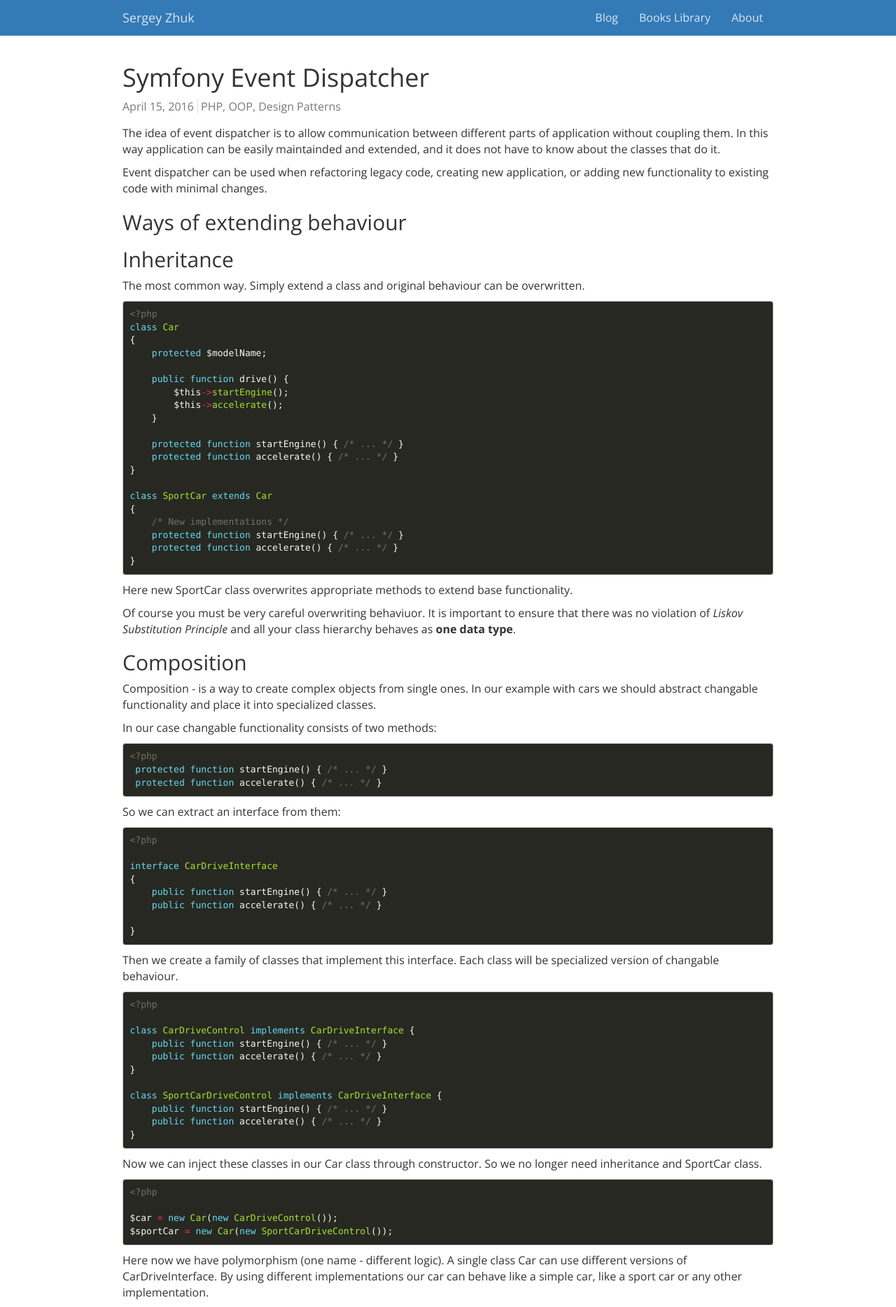
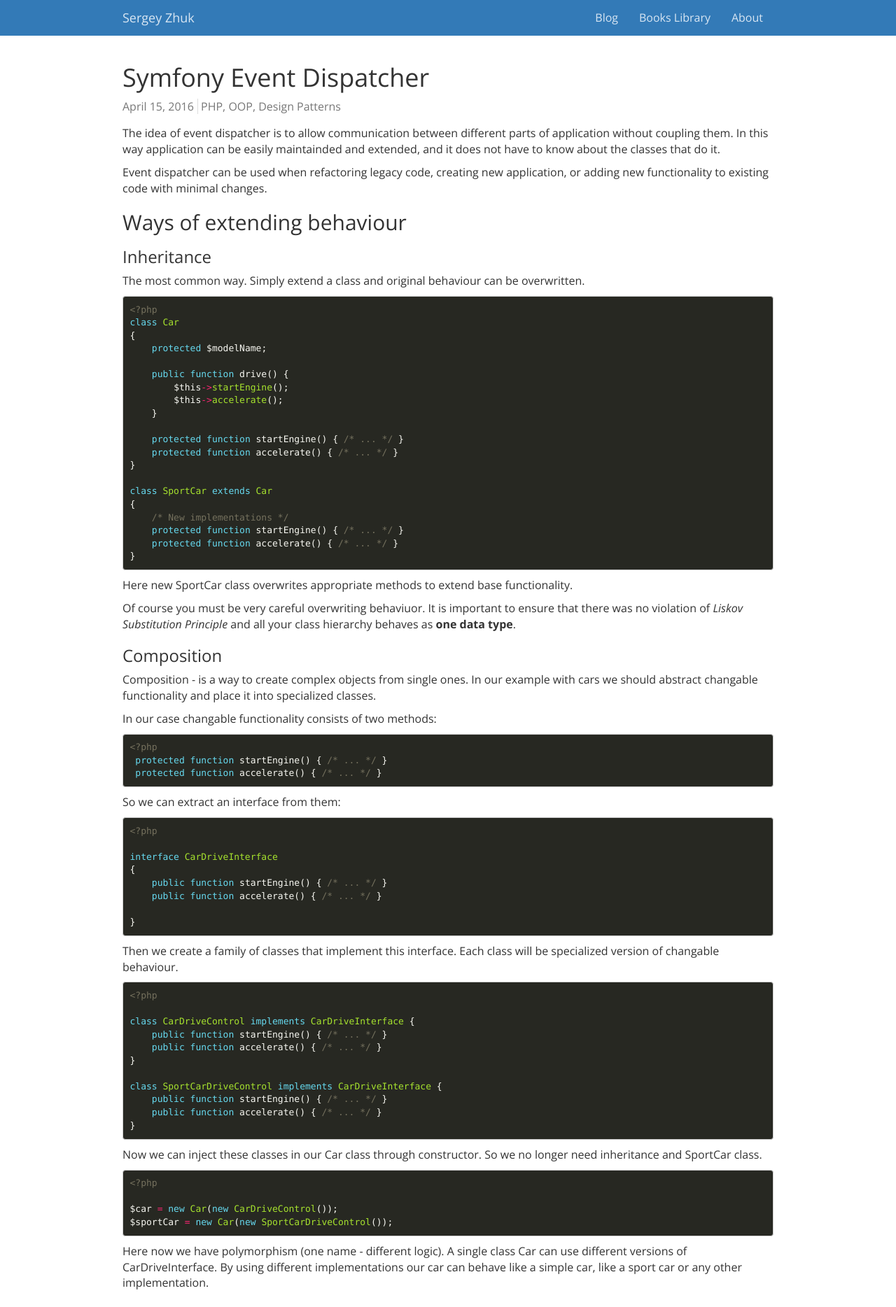
Before and after one commit to seregazhuk/seregazhuk.github.io_old, a Jekyll site: the page built from _posts/2016-04-15-symfony_event-dispatcher.md, in a window 1280 px wide. Shown: the top 1868 px of the page at 70% size. Built offline with Jekyll 4.4.1, drawn with Linux system fonts in a browser that asks for light colours; nearby versions of some CDN libraries.

Commit message:
blog styles fix + new php post

```diff
--- a/_includes/archives.html
+++ b/_includes/archives.html
@@ -1,6 +1,6 @@
 <div class="col-md-offset-1 col-md-3 hidden-sm hidden-xs">
     <h3>Archives</h3>
-    <ul class="list-unstyled">
+    <ul class="list-unstyled archive">
 	  {% for post in site.posts %}
 	    {% unless post.next %}
 	      <h4>{{ post.date | date: '%Y %B' }}</h4>
@@ -11,7 +11,9 @@
 	        <h4>{{ post.date | date: '%Y %B' }}</h4>
 	      {% endif %}
 	    {% endunless %}
-	    <li><a href="{{ post.url }}">{{ post.title }}</a></li>
+	    <li class="archive-item">
+            <a href="{{ post.url }}">{{ post.title }}</a>
+        </li>
 	  {% endfor %}
 	</ul>
 </div>
--- a/_posts/2016-04-15-symfony_event-dispatcher.md
+++ b/_posts/2016-04-15-symfony_event-dispatcher.md
@@ -14,7 +14,7 @@
 
 ## Ways of extending behaviour
 
-## Inheritance
+### Inheritance
 The most common way. Simply extend a class and original behaviour can be overwritten.
 
 {% highlight php %}
@@ -46,7 +46,7 @@
 there was no violation of *Liskov Substitution Principle* and all your class hierarchy
 behaves as **one data type**.
 
-## Composition
+### Composition
 
 Composition - is a way to create complex objects from single ones. In our example
 with cars we should abstract changable functionality and place it into specialized
--- a/_sass/_components/_post.sass
+++ b/_sass/_components/_blog.sass
@@ -13,6 +13,11 @@
   border: none
   border-bottom: 1px solid #ddd
 
+.archive
+  &-item
+    margin-bottom: 5px
+    font-size: 14px
+
 @media only screen and (max-width: 768px)
   .date
     padding-top: 0
--- a/css/main.scss
+++ b/css/main.scss
@@ -30,25 +30,10 @@
 
 
 
-// Use media queries like this:
-// @include media-query($on-palm) {
-//     .wrapper {
-//         padding-right: $spacing-unit / 2;
-//         padding-left: $spacing-unit / 2;
-//     }
-// }
-@mixin media-query($device) {
-    @media screen and (max-width: $device) {
-        @content;
-    }
-}
-
-
-
 // Import partials from `sass_dir` (defaults to `_sass`)
 @import "_styles";
 @import "_components/_navbar";
 @import "_components/_buttons";
-@import "_components/_post";
+@import "_components/_blog";
 @import "_components/_footer";
 @import "_components/_highlight";
```
Also changed, not shown: _posts/2016-04-19-php-interface-abstract-class.md (renamed from _drafts/2016-04-18-php-interface-abstract-class.md).
